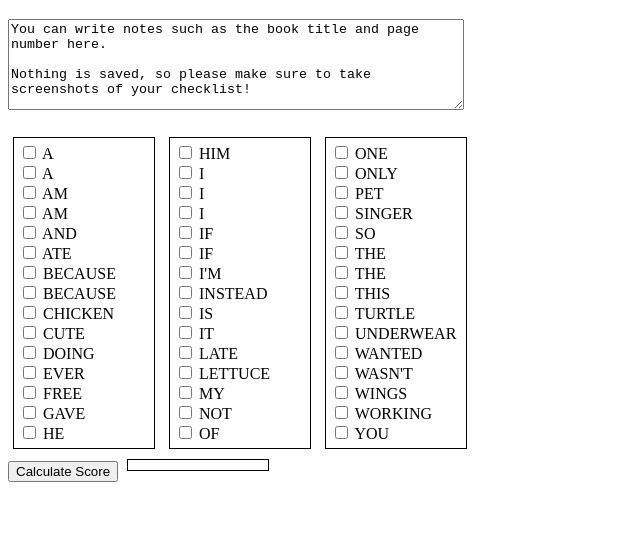
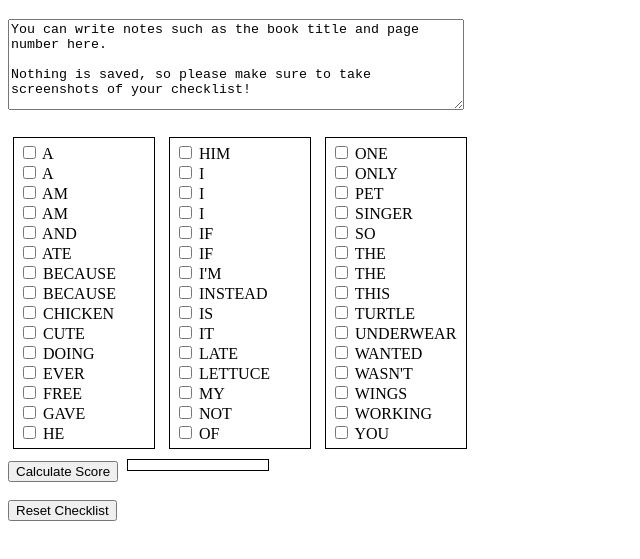
Before and after one commit to quihi/quihi.github.io, a plain HTML site: page empyrean/checklist.html in a window 1280 px wide. Shown: the part 61-620 px from the top of the page, without its empty margins (0-640 px from the left). Drawn offline with Linux system fonts and the light colour scheme.

Commit message:
Added reset button

```diff
--- a/empyrean/checklist.html
+++ b/empyrean/checklist.html
@@ -40,8 +40,14 @@
                 }
             }
             document.getElementById('score').textContent = total + " / 45";
-}
+        }
 
+        function reset() {
+            boxes = document.getElementsByClassName("word");
+            for (var i = 0; i < boxes.length; i++) {
+                boxes[i].checked = false;
+            }
+        }
     </script>
 </head>
 <body>
@@ -108,6 +114,7 @@ Nothing is saved, so please make sure to take screenshots of your checklist!</te
         </ul>
     </div>
 
-    <br><button onclick="calculate()" class="text-button">Calculate Score</button> <div class="column" id="score"></div>
+    <br><button onclick="calculate()" class="text-button">Calculate Score</button> <div class="column" id="score"></div><br><br>
+    <button onclick="reset()" class="text-button">Reset Checklist</button>
 </body>
 </html>
```
